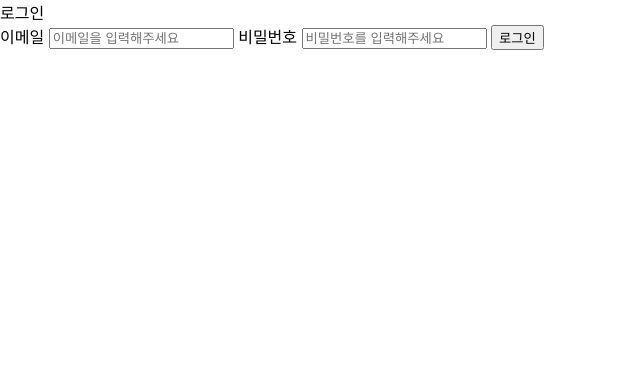
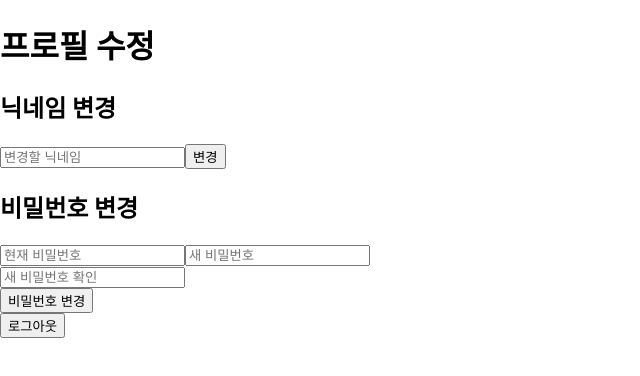
Before and after one commit to p33a33/WEDO_CLIENT, a React (Create React App) app: page /mypage in a window 1280 px wide. Before the commit this address led to /signin. Shown: the top 376 px of the page, without its empty margins (0-640 px from the left). Built offline with nearby package versions, Linux system fonts and the light colour scheme.

Commit message:
[Modified]`Client - revised main.js, add logout feature in mypage.js`:zap:

```diff
--- a/src/App.js
+++ b/src/App.js
@@ -5,13 +5,14 @@ import { BrowserRouter, Route, Switch, useHistory, Redirect } from "react-router
 import Signin from "./pages/Signin";
 import Signup from "./pages/Signup";
 import Main from "./pages/Main";
+import Mypage from "./pages/Mypage"
 import axios from "axios"
 
 class App extends React.Component {
   state = {
     isSignin: false,
     userinfo: {},
-    todo: {}
+    todos: [{ title: "운동", body: "요가 30분, 강아지랑 산책 1시간하기" }, { title: "블로깅", body: "리액트 개념정리, 회고록 작성" }, { title: "영양제 챙겨먹기", body: "비타민제 2알, 유산균 아침에 한알씩" }]
   };
 
   handleisSigninChange() {
@@ -19,12 +20,12 @@ class App extends React.Component {
     axios.all([axios.get("http://18.216.148.52:5000/signin"), axios.get("http://18.216.148.52:5000/main")])
       .then(axios.spread((userData, todoData) => {
         this.setState({ userinfo: userData.data });
-        this.setState({ todo: todoData.data })
+        this.setState({ todos: todoData.data })
       }))
   }
 
   render() {
-    const { isSignin, userinfo } = this.state;
+    const { isSignin, userinfo, todos } = this.state;
     console.log(isSignin, userinfo);
     return (
       <div>
@@ -46,8 +47,13 @@ class App extends React.Component {
             />
             <Route
               exact
+              path="/mypage"
+              render={() => <Mypage isSignin={isSignin} userinfo={userinfo} />}
+            />
+            <Route
+              exact
               path="/main"
-              render={() => <Main isSignin={isSignin} userinfo={userinfo} />}
+              render={() => <Main isSignin={isSignin} userinfo={userinfo} todos={todos} />}
             />
             <Route
               path="/"
--- a/src/pages/Main.js
+++ b/src/pages/Main.js
@@ -1,15 +1,22 @@
 import React from 'react';
+import { withRouter, Link, useHistory } from 'react-router-dom';
+function Main(props) {
+    return (
+        <div>
+            <Link to="/mypage"><h3>Mypage</h3></Link>
+            <div className="layout">
+                <h2>Todo List</h2>
+                {props.todos.map((todo, index) => {
+                    return <div className="todo-entry">
+                        <div><h3>{index + 1}. {todo.title}</h3></div>
+                        <div><b1>{todo.body}</b1></div>
+                    </div>
+                }
+                )}
+            </div>
 
-export default function Main(props) {
-    return (
-        <div> todo가 표시되는 공간입니다.
-            {props.todos.map(todo => (
-                <>
-                    <div>제목 : {todo.title}</div>
-                    <div>내용 : {todo.body}</div>
-                </>
-            )
-            )}
         </div>
     )
 }
+
+export default withRouter(Main)
--- a/src/pages/Mypage.js
+++ b/src/pages/Mypage.js
@@ -1,5 +1,7 @@
 import React from 'react';
 import axios from 'axios';
+import { withRouter, Link, useHistory } from 'react-router-dom';
+
 
 class Mypage extends React.Component {
     constructor(props) {
@@ -70,9 +72,17 @@ class Mypage extends React.Component {
                         <button>비밀번호 변경</button>
                     </form>
                 </div>
+                <div className='edit-logout'>
+                    <button onClick={() => {
+                        return axios
+                            .post("http://18.216.148.52:5000/signedit")
+                            .then(() => this.props.history.push("/"))
+                            .catch(e => console.log(e))
+                    }}>로그아웃</button>
+                </div>
             </div>
         </div>
     }
 }
 
-export default Mypage
+export default withRouter(Mypage)
```
